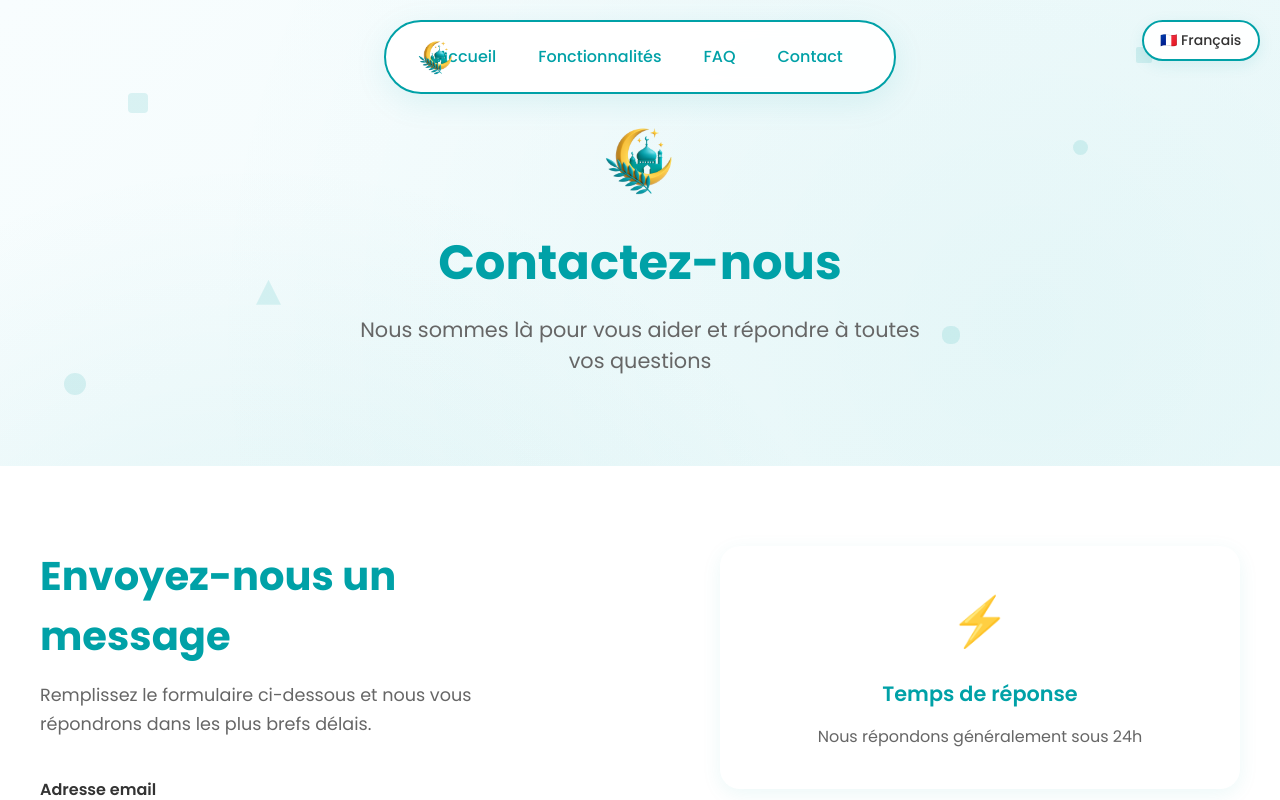
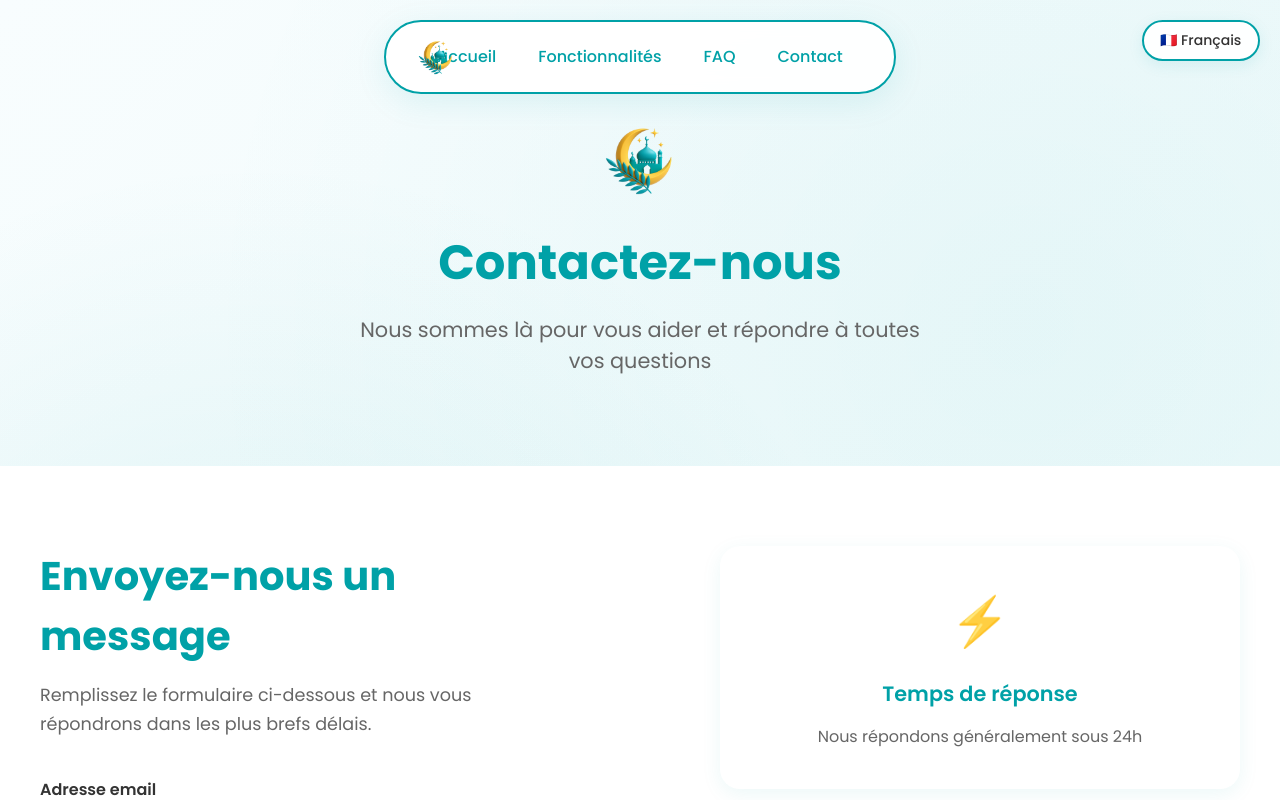
Before and after one commit to SammyMERAZGA/build-and-baraka-vitrine, a Vue app: page /contact in a window 1280 px wide. Shown: the top 800 px of the page. Built offline with nearby package versions, Linux system fonts and the light colour scheme; a small style sheet from the web is missing.

Commit message:
🟣 - Remove floating shapes animation from ContactPage, add subtle borders to todo, names and tasbih cards in Features

```diff
--- a/src/views/ContactPage.vue
+++ b/src/views/ContactPage.vue
@@ -8,16 +8,6 @@
 
     <!-- Hero Section -->
     <section class="hero-section">
-      <!-- Floating Shapes Animation -->
-      <div class="floating-shapes">
-        <div class="shape shape-1"></div>
-        <div class="shape shape-2"></div>
-        <div class="shape shape-3"></div>
-        <div class="shape shape-4"></div>
-        <div class="shape shape-5"></div>
-        <div class="shape shape-6"></div>
-      </div>
-
       <div class="hero-content">
         <img
           src="@/assets/logo3D.png"
@@ -235,69 +225,6 @@ const submitContactForm = async () => {
   pointer-events: none;
 }
 
-/* Floating Shapes Animation */
-.floating-shapes {
-  position: absolute;
-  top: 0;
-  left: 0;
-  width: 100%;
-  height: 100%;
-  overflow: hidden;
-  pointer-events: none;
-}
-
-.shape {
-  position: absolute;
-  background: rgba(0, 161, 167, 0.12);
-}
-
-.shape-1 {
-  left: 10%;
-  width: 20px;
-  height: 20px;
-  border-radius: 4px;
-  top: 20%;
-}
-
-.shape-2 {
-  right: 15%;
-  width: 15px;
-  height: 15px;
-  border-radius: 50%;
-  top: 30%;
-}
-
-.shape-3 {
-  left: 20%;
-  width: 25px;
-  height: 25px;
-  clip-path: polygon(50% 0%, 0% 100%, 100% 100%);
-  top: 60%;
-}
-
-.shape-4 {
-  right: 25%;
-  width: 18px;
-  height: 18px;
-  border-radius: 8px;
-  top: 70%;
-}
-
-.shape-5 {
-  left: 5%;
-  width: 22px;
-  height: 22px;
-  border-radius: 50%;
-  top: 80%;
-}
-
-.shape-6 {
-  right: 10%;
-  width: 16px;
-  height: 16px;
-  border-radius: 2px;
-  top: 10%;
-}
 
 /* Hero Section */
 .hero-section {
@@ -672,13 +599,5 @@ const submitContactForm = async () => {
     gap: 40px;
   }
 
-  .shape {
-    transform: scale(0.8);
-  }
-
-  .shape-5,
-  .shape-6 {
-    display: none;
-  }
 }
 </style>
--- a/src/views/Features.vue
+++ b/src/views/Features.vue
@@ -1078,6 +1078,7 @@ onUnmounted(() => {
 /* Todo Item */
 .todo-item {
   grid-column: span 3;
+  border: 1px solid rgba(0, 161, 167, 0.15);
 }
 
 .checklist-bg {
@@ -1128,6 +1129,7 @@ onUnmounted(() => {
 .names-item {
   grid-column: span 5;
   background: white;
+  border: 1px solid rgba(0, 161, 167, 0.15);
 }
 
 .names-circle {
@@ -1193,6 +1195,7 @@ onUnmounted(() => {
 /* Tasbih Item */
 .tasbih-item {
   grid-column: span 4;
+  border: 1px solid rgba(0, 161, 167, 0.15);
 }
 
 .tasbih-beads {
```
